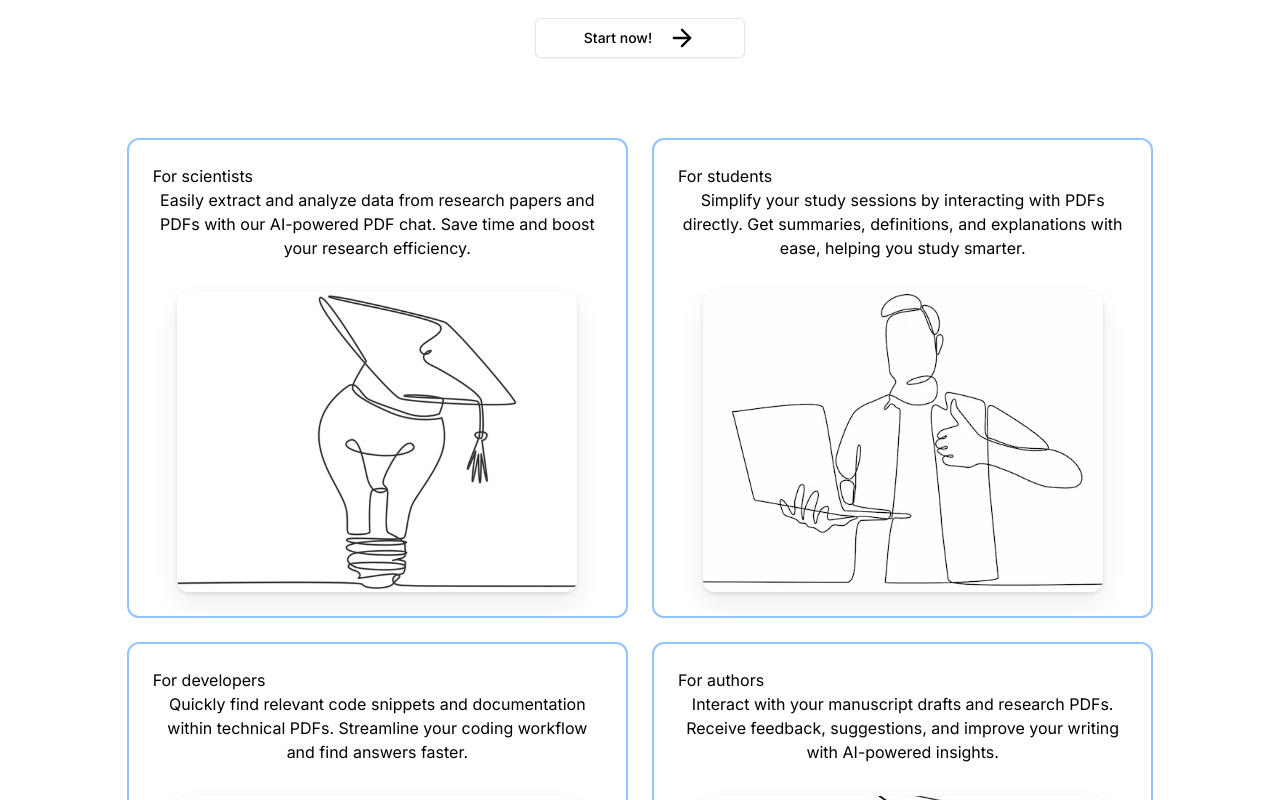
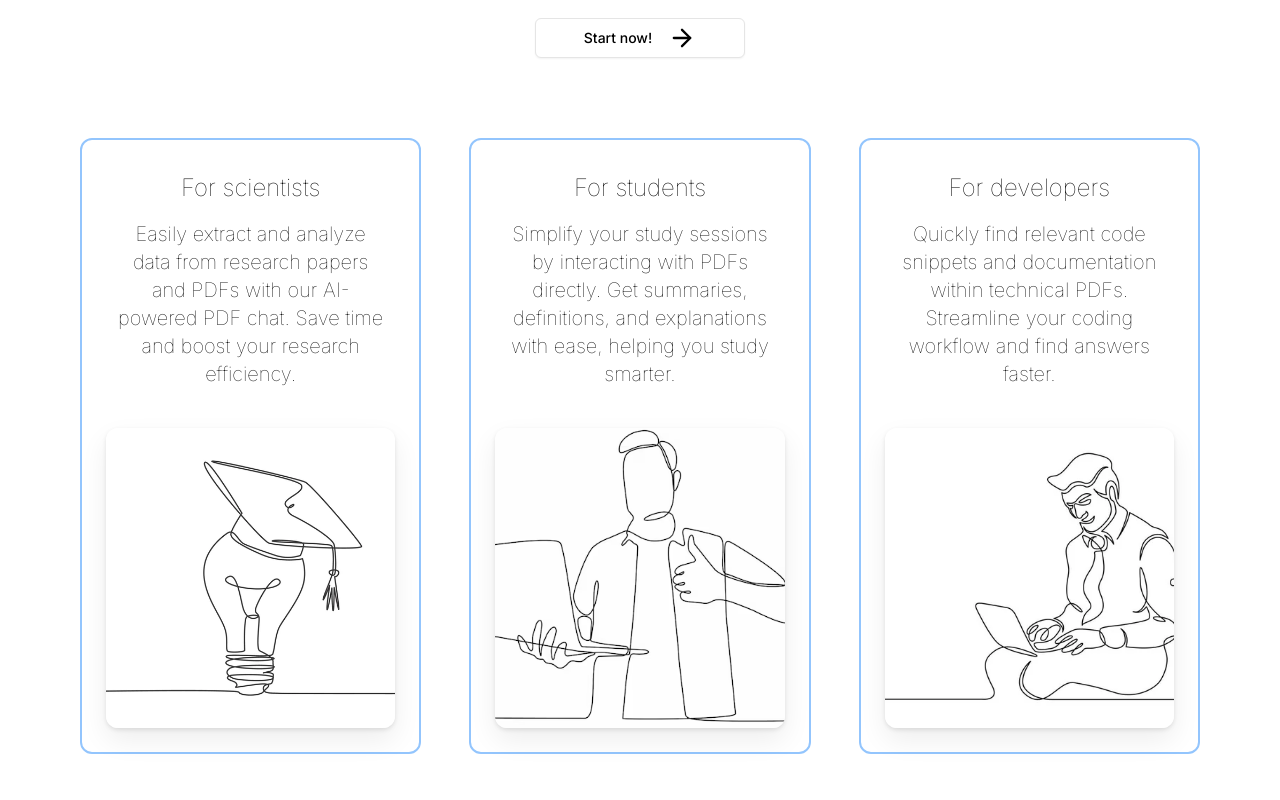
Before and after one commit to Dmytro1918/ai-pdf-chat, a Next.js app: page / in a window 1280 px wide. Shown: the part 560-1360 px from the top of the page. Built offline with nearby package versions, Linux system fonts and the light colour scheme; no server answers.

Commit message:
Changed style for cards;

```diff
--- a/src/app/components/cards.tsx
+++ b/src/app/components/cards.tsx
@@ -14,16 +14,16 @@ export const Cards = ({ cardsList }:{ cardsList:CardsData[] }) => {
 
     return (
         <>
-                <div className=" grid grid-cols-2 gap-6 w-11/12 mt-20 mb-20 ">
+                <div className=" grid grid-cols-3 gap-12 max-w-max mt-20 mb-20 g-6/12">
                     {cardsList.map((item,index) => (
-                        <div className="border-2 border-solid border-blue-300 rounded-xl p-6 flex flex-col items-start h-full" key={index}>
-                            <h3>
+                        <div className="border-2 border-solid border-blue-300 rounded-xl p-6 flex flex-col items-start h-full transition-transform duration-300 ease-in-out hover:scale-110" key={index}>
+                            <h3 className="text-2xl font-thin p-2 self-center">
                                 {item.title}
                             </h3>
-                            <p>
+                            <p className="text-xl font-thin p-2">
                                 {item.description}
                             </p>
-                            <div className="w-full flex justify-center mt-8">
+                            <div className="w-full flex justify-center mt-8 ">
                                 <Image
                                     src={item.imageSrc}
                                     alt={item.imageAlt}
```
